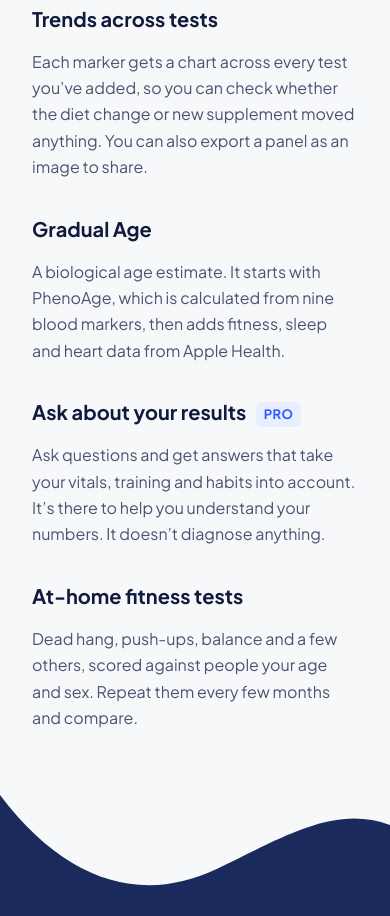
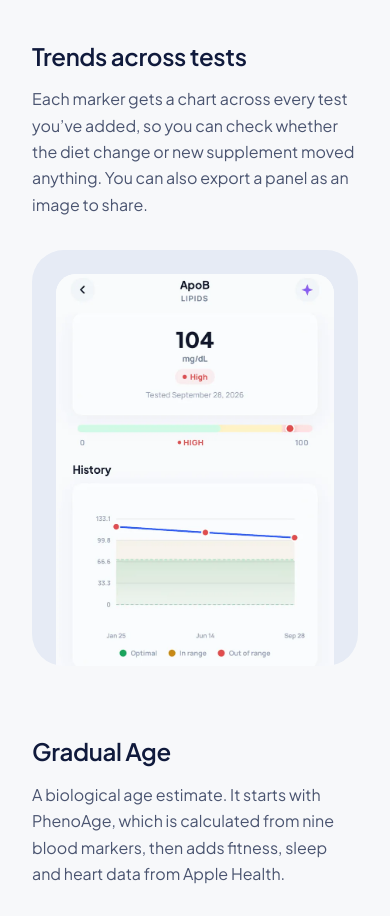
Before and after one commit to psilvis/gradual-landing, a plain HTML site: page index.html in a window 390 px wide. Shown: the part 3568-4484 px from the top of the page. Drawn offline with Linux system fonts and the light colour scheme.

Commit message:
show an app screen beside each feature in Labs are the start
Four cropped stills from the App Store captures (trends, Gradual Age,
Ask, physical baseline) as WebP, laid out in alternating rows that
stack at phone width.

Co-Authored-By: Claude Opus 5.5 <noreply@anthropic.com>

```diff
--- a/index.html
+++ b/index.html
@@ -430,7 +430,7 @@
 
         .method-inner { max-width: 1440px; margin: 0 auto; }
 
-        .method-head { display: flex; flex-direction: column; gap: 18px; max-width: 640px; margin-bottom: 48px; }
+        .method-head { display: flex; flex-direction: column; gap: 18px; max-width: 640px; margin-bottom: 88px; }
         .method-head h2 {
             color: var(--navy);
             font-size: 48px;
@@ -439,10 +439,39 @@
             letter-spacing: -0.025em;
         }
 
-        .method-grid { display: grid; grid-template-columns: repeat(4, 1fr); gap: 40px; }
-        .method-item { display: flex; flex-direction: column; gap: 14px; }
-        .method-item .name { color: var(--navy); font-size: 20px; font-weight: 700; }
-        .method-item .desc { color: var(--slate-600); font-size: 16px; line-height: 1.65; text-wrap: pretty; }
+        .method-list { display: flex; flex-direction: column; gap: 112px; }
+        .method-item {
+            display: grid;
+            grid-template-columns: minmax(0, 5fr) minmax(0, 6fr);
+            gap: 80px;
+            align-items: center;
+        }
+        .method-item:nth-child(even) { grid-template-columns: minmax(0, 6fr) minmax(0, 5fr); }
+        .method-item:nth-child(even) .method-copy { order: 2; }
+        .method-copy { display: flex; flex-direction: column; gap: 16px; max-width: 460px; }
+        .method-item:nth-child(even) .method-copy { justify-self: start; }
+        .method-item .name { color: var(--navy); font-size: 24px; line-height: 1.15; font-weight: 600; letter-spacing: -0.015em; }
+        .method-item .desc { color: var(--slate-600); font-size: 18px; line-height: 1.65; text-wrap: pretty; }
+
+        /* App screens, cropped to the relevant part. Widths vary so the
+           column of screens doesn't read as a template. */
+        .method-shot { justify-self: center; width: 100%; max-width: 440px; }
+        .method-item:nth-child(2) .method-shot { max-width: 480px; }
+        .method-item:nth-child(3) .method-shot { max-width: 460px; justify-self: end; }
+        .method-shot {
+            padding: 32px 32px 0;
+            border-radius: 32px;
+            background: #E6EBF5;
+            overflow: hidden;
+        }
+        .method-item:nth-child(even) .method-shot { background: #DFE6F3; }
+        .method-shot img {
+            display: block;
+            width: 100%;
+            height: auto;
+            border-radius: 20px 20px 0 0;
+            background: #fff;
+        }
 
         /* ===== CTA / Footer ===== */
         .cta-wrapper { background: var(--navy-light); position: relative; }
@@ -494,7 +523,7 @@
 
         /* ===== Responsive ===== */
         @media (max-width: 1200px) {
-            .method-grid { grid-template-columns: repeat(2, 1fr); }
+            .method-item, .method-item:nth-child(even) { gap: 56px; }
             .hero-copy h1 { font-size: 58px; }
         }
 
@@ -512,7 +541,12 @@
             section.content { padding: 24px 32px 72px; }
             .section-head h2, .method-head h2, .results-copy h2, .cta-copy h2 { font-size: 34px; }
             .tests-grid { grid-template-columns: 1fr 1fr; padding: 32px; gap: 28px 32px; }
-            .method-grid { grid-template-columns: 1fr; gap: 32px; }
+            .method-list { gap: 72px; }
+            .method-item, .method-item:nth-child(even) { grid-template-columns: 1fr; gap: 32px; }
+            .method-item:nth-child(even) .method-copy { order: 0; }
+            .method-shot, .method-item:nth-child(3) .method-shot { justify-self: start; max-width: 400px; }
+            .method-item .desc { font-size: 16px; }
+            .method-shot { padding: 24px 24px 0; }
 
             .results { padding: 64px 32px; }
             .results-inner { flex-direction: column; gap: 48px; }
@@ -688,22 +722,42 @@
             <div class="method-head">
                 <h2>Labs are the start</h2>
             </div>
-            <div class="method-grid">
+            <div class="method-list">
                 <div class="method-item">
-                    <span class="name">Trends across tests</span>
-                    <p class="desc">Each marker gets a chart across every test you&rsquo;ve added, so you can check whether the diet change or new supplement moved anything. You can also export a panel as an image to share.</p>
+                    <div class="method-copy">
+                        <h3 class="name">Trends across tests</h3>
+                        <p class="desc">Each marker gets a chart across every test you&rsquo;ve added, so you can check whether the diet change or new supplement moved anything. You can also export a panel as an image to share.</p>
+                    </div>
+                    <figure class="method-shot">
+                        <img src="assets/screen-trends.webp" width="720" height="1015" loading="lazy" decoding="async" alt="ApoB marker screen in Gradual with a history chart across three tests">
+                    </figure>
                 </div>
                 <div class="method-item">
-                    <span class="name">Gradual Age</span>
-                    <p class="desc">A biological age estimate. It starts with PhenoAge, which is calculated from nine blood markers, then adds fitness, sleep and heart data from Apple Health.</p>
+                    <div class="method-copy">
+                        <h3 class="name">Gradual Age</h3>
+                        <p class="desc">A biological age estimate. It starts with PhenoAge, which is calculated from nine blood markers, then adds fitness, sleep and heart data from Apple Health.</p>
+                    </div>
+                    <figure class="method-shot">
+                        <img src="assets/screen-gradual-age.webp" width="720" height="776" loading="lazy" decoding="async" alt="Gradual Age screen showing an age of 28, 6.9 years younger than actual age">
+                    </figure>
                 </div>
                 <div class="method-item">
-                    <span class="name">Ask about your results <span class="pro-tag mono">PRO</span></span>
-                    <p class="desc">Ask questions and get answers that take your vitals, training and habits into account. It&rsquo;s there to help you understand your numbers. It doesn&rsquo;t diagnose anything.</p>
+                    <div class="method-copy">
+                        <h3 class="name">Ask about your results <span class="pro-tag mono">PRO</span></h3>
+                        <p class="desc">Ask questions and get answers that take your vitals, training and habits into account. It&rsquo;s there to help you understand your numbers. It doesn&rsquo;t diagnose anything.</p>
+                    </div>
+                    <figure class="method-shot">
+                        <img src="assets/screen-ask.webp" width="720" height="1051" loading="lazy" decoding="async" alt="Gradual answering a question about an ApoB result">
+                    </figure>
                 </div>
                 <div class="method-item">
-                    <span class="name">At-home fitness tests</span>
-                    <p class="desc">Dead hang, push-ups, balance and a few others, scored against people your age and sex. Repeat them every few months and compare.</p>
+                    <div class="method-copy">
+                        <h3 class="name">At-home fitness tests</h3>
+                        <p class="desc">Dead hang, push-ups, balance and a few others, scored against people your age and sex. Repeat them every few months and compare.</p>
+                    </div>
+                    <figure class="method-shot">
+                        <img src="assets/screen-baseline.webp" width="720" height="1122" loading="lazy" decoding="async" alt="Physical Baseline screen with a radar chart and push-up and dead hang scores">
+                    </figure>
                 </div>
             </div>
         </div>
```
Also changed, not shown: assets/screen-ask.webp (added), assets/screen-baseline.webp (added), assets/screen-gradual-age.webp (added), assets/screen-trends.webp (added).
